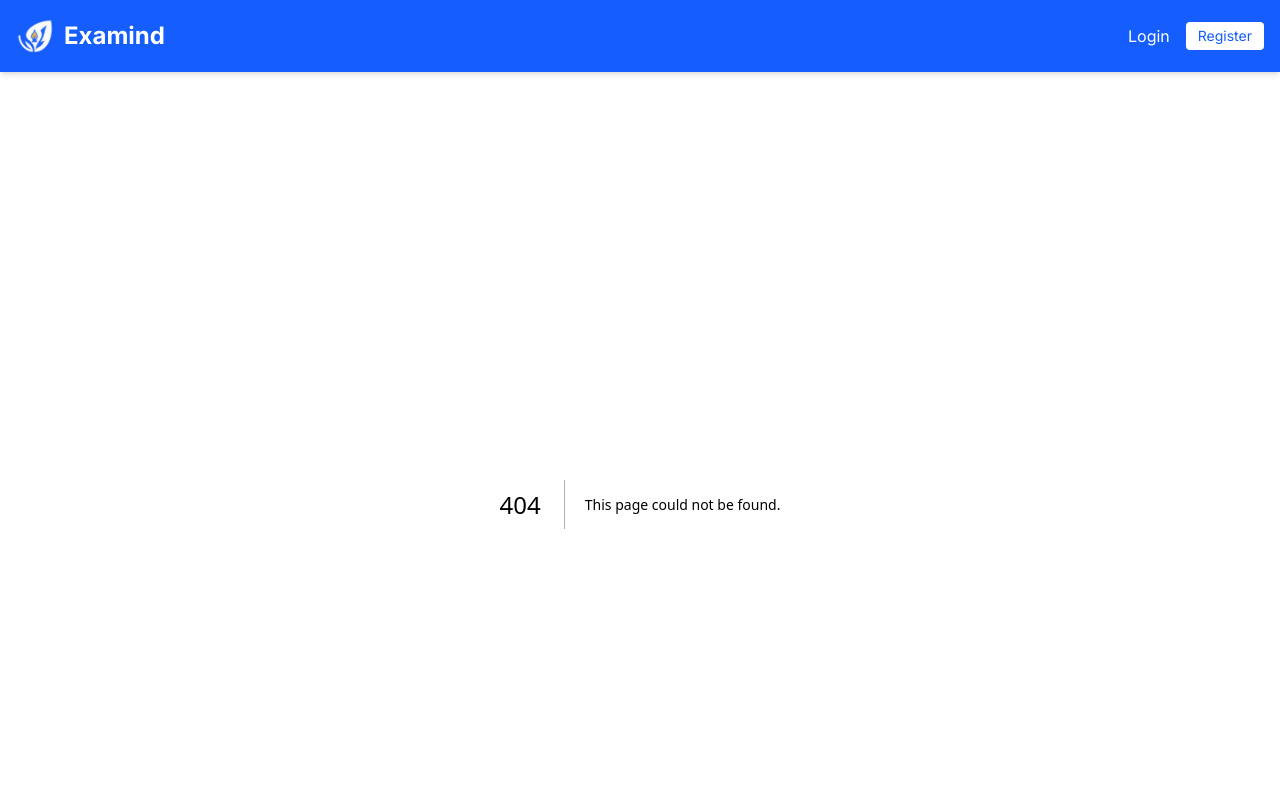
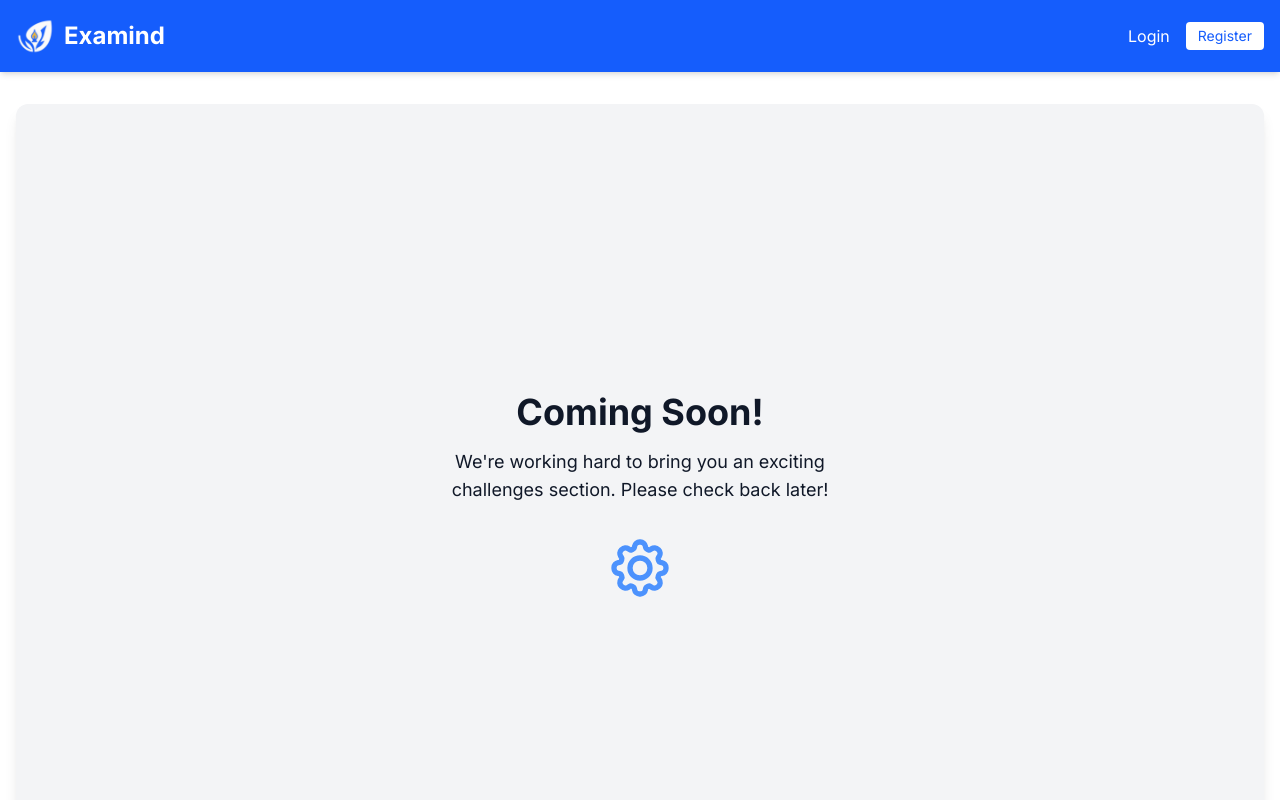
Before and after one commit to BlockAce01/Examind, a Next.js app in the folder frontend/: page /challenges in a window 1280 px wide. Before the commit this address had no page. Shown: the top 800 px of the page. Built offline with nearby package versions, Linux system fonts and the light colour scheme.

Commit message:
under construct challanges

```diff
--- /dev/null
+++ b/frontend/src/app/challenges/page.tsx
@@ -0,0 +1,29 @@
+import React from 'react';
+
+const ChallengesPage: React.FC = () => {
+  return (
+    <div className="flex flex-col items-center justify-center min-h-screen bg-gray-100 dark:bg-gray-900 text-gray-900 dark:text-gray-100 rounded-xl shadow-lg">
+      <div className="max-w-md p-8 text-center">
+        <h1 className="text-4xl font-bold mb-4">Coming Soon!</h1>
+        <p className="text-lg mb-8">
+          We're working hard to bring you an exciting challenges section. Please check back later!
+        </p>
+        <div className="animate-pulse">
+          <svg
+            className="w-16 h-16 text-blue-500 align-center mx-auto mb-4"
+            fill="none"
+            strokeLinecap="round"
+            strokeLinejoin="round"
+            strokeWidth="2"
+            viewBox="0 0 24 24"
+            stroke="currentColor"
+          >
+            <path d="M11.828 2.25c-.916 0-1.699.663-1.85 1.567l-.091.549a.798.798 0 0 1-.517.608 7.45 7.45 0 0 0-.478.198.798.798 0 0 1-.796-.064l-.453-.324a1.875 1.875 0 0 0-2.416.2l-.243.243a1.875 1.875 0 0 0-.2 2.416l.324.453a.798.798 0 0 1 .064.796 7.448 7.448 0 0 0-.198.478.798.798 0 0 1-.608.517l-.55.092a1.875 1.875 0 0 0-1.566 1.849v.344c0 .916.663 1.699 1.567 1.85l.549.091c.281.047.508.25.608.517.06.162.127.321.198.478a.798.798 0 0 1-.064.796l-.324.453a1.875 1.875 0 0 0 .2 2.416l.243.243c.648.648 1.67.733 2.416.2l.453-.324a.798.798 0 0 1 .796-.064c.157.071.316.137.478.198.267.1.47.327.517.608l.092.55c.15.903.932 1.566 1.849 1.566h.344c.916 0 1.699-.663 1.85-1.567l.091-.549a.798.798 0 0 1 .517-.608 7.52 7.52 0 0 0 .478-.198.798.798 0 0 1 .796.064l.453.324a1.875 1.875 0 0 0 2.416-.2l.243-.243c.648-.648.733-1.67.2-2.416l-.324-.453a.798.798 0 0 1-.064-.796c.071-.157.137-.316.198-.478.1-.267.327-.47.608-.517l.55-.091a1.875 1.875 0 0 0 1.566-1.85v-.344c0-.916-.663-1.699-1.567-1.85l-.549-.091a.798.798 0 0 1-.608-.517 7.507 7.507 0 0 0-.198-.478.798.798 0 0 1 .064-.796l.324-.453a1.875 1.875 0 0 0-.2-2.416l-.243-.243a1.875 1.875 0 0 0-2.416-.2l-.453.324a.798.798 0 0 1-.796.064 7.462 7.462 0 0 0-.478-.198.798.798 0 0 1-.517-.608l-.091-.55a1.875 1.875 0 0 0-1.85-1.566h-.344ZM12 15.75a3.75 3.75 0 1 0 0-7.5 3.75 3.75 0 0 0 0 7.5Z"></path>
+          </svg>
+        </div>
+      </div>
+    </div>
+  );
+};
+
+export default ChallengesPage;
--- a/frontend/src/components/Navbar.tsx
+++ b/frontend/src/components/Navbar.tsx
@@ -39,6 +39,7 @@ const Navbar = () => {
               <Link href="/discussions" className="hover:text-blue-200 hidden md:inline-block">Discussions</Link> {/*hide on xs,sm*/}
               <Link href="/challenges" className="hover:text-blue-200 hidden lg:inline-block">Challenges</Link> {/*hide on xs,sm,md*/}
               <Link href="/leaderboard" className="hover:text-blue-200 hidden sm:inline-block">Leaderboard</Link> {/*hide on xs*/}
+              <Link href="/challenges" className="hover:text-blue-200">Challenges</Link>
             </>
           )}
 
```
